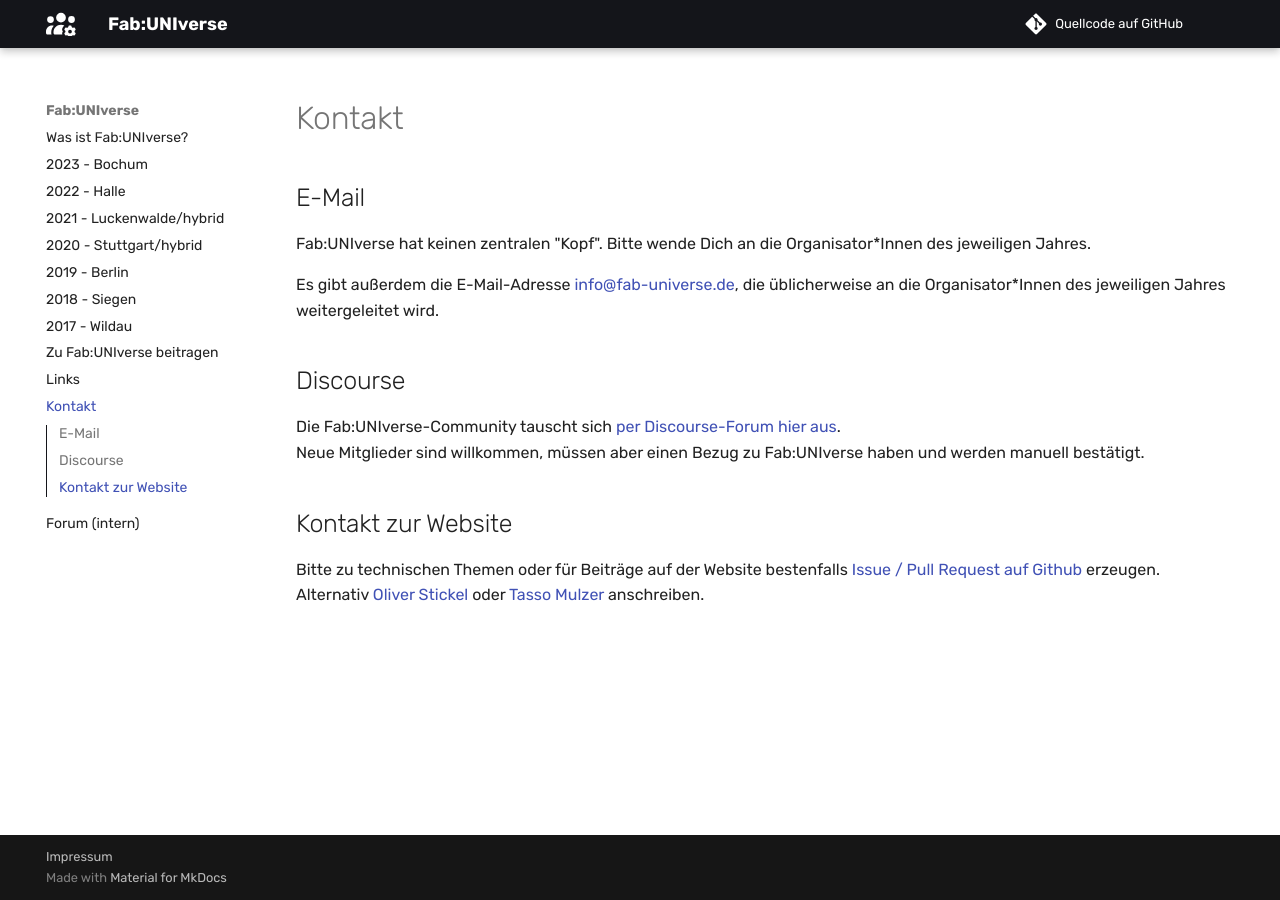
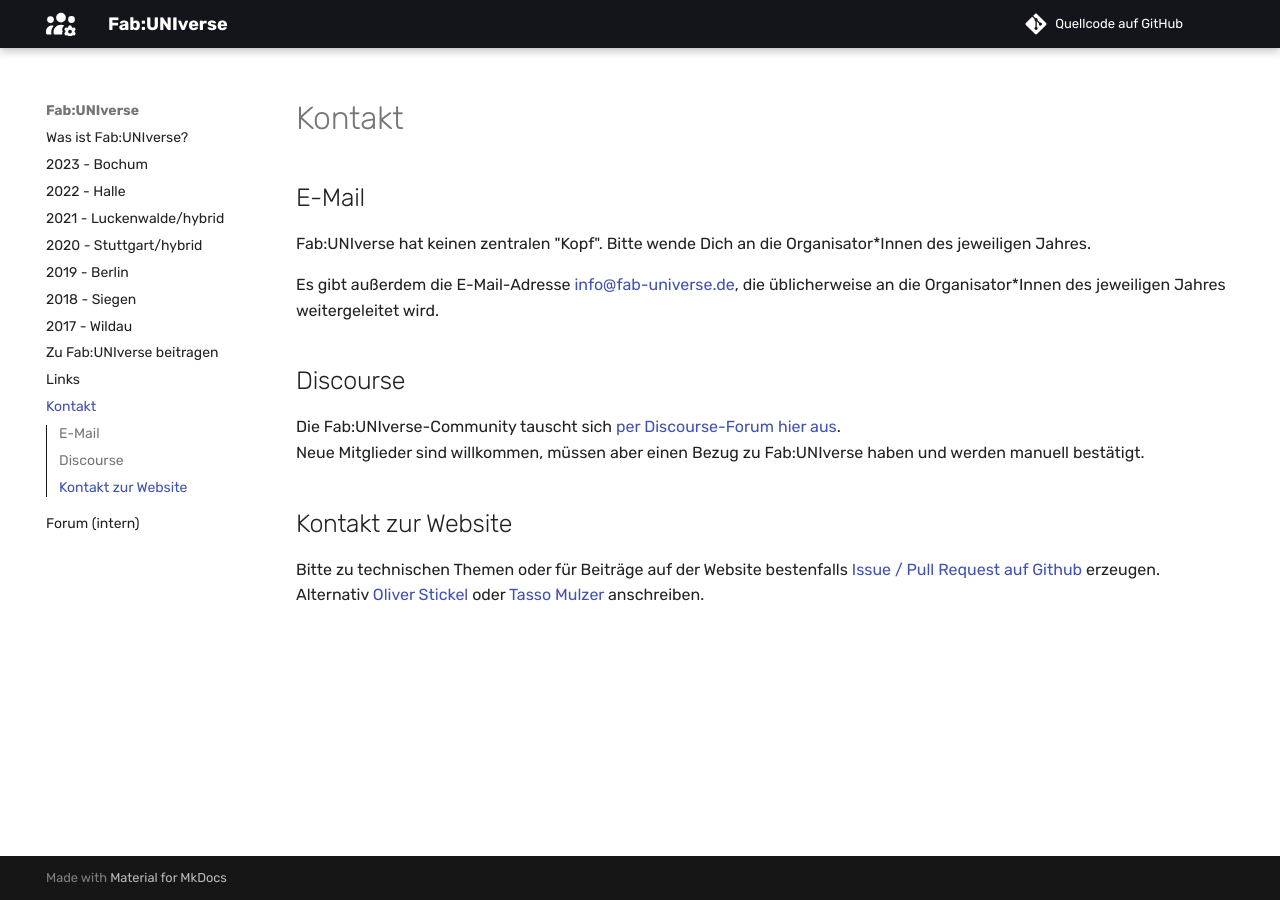
Before and after one commit to fabuniverse/website, an MkDocs documentation site: the page built from docs/kontakt.md, in a window 1280 px wide. Built offline with MkDocs 1.6.1 and Material for MkDocs 9.7.7, drawn with Linux system fonts in a browser that asks for light colours; comment, search, counter and statistics services are not loaded.

Commit message:
Update mkdocs.yml

```diff
--- a/mkdocs.yml
+++ b/mkdocs.yml
@@ -69,7 +69,5 @@ plugins:
 #  - search
   - glightbox
 
-copyright: <a href="https://www.ruhr-uni-bochum.de/de/impressum">Impressum</a>
-
 extra_css:
   - 'stylesheets/extra.css'
```
